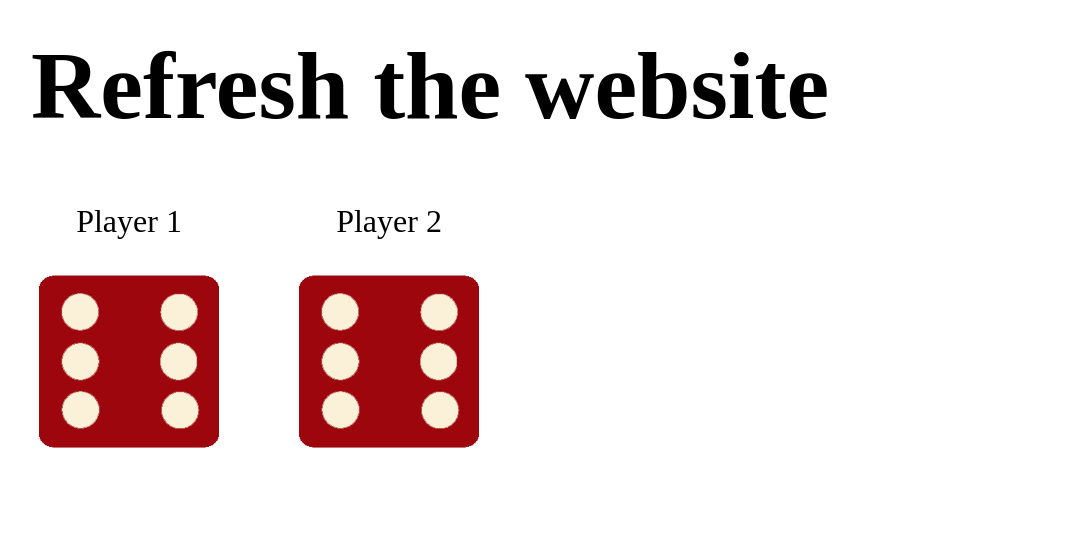
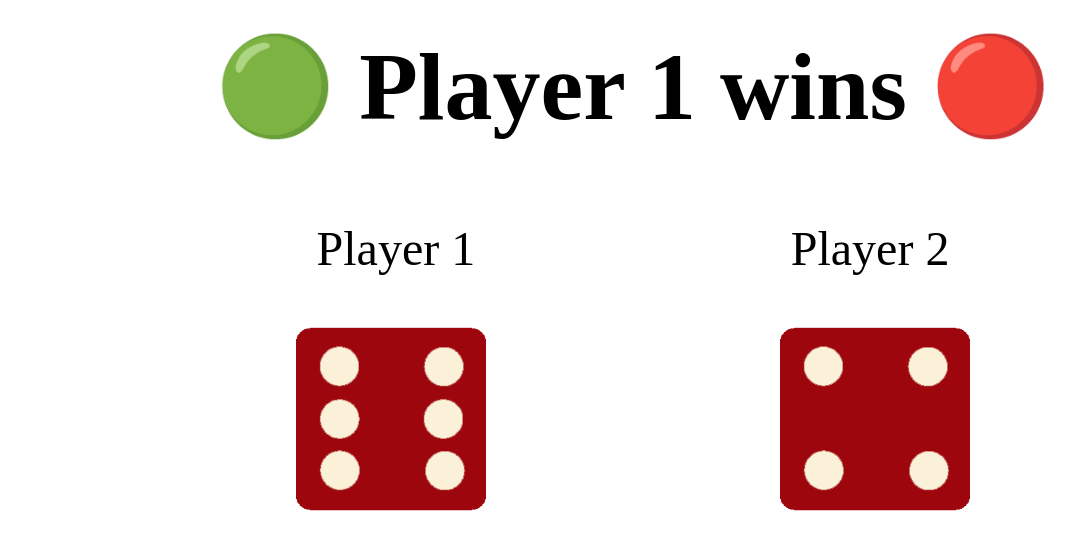
Before and after one commit to lexisgasa/roll-a-dice, a plain HTML site: page index.html in a window 1280 px wide. Shown: the whole page, without its empty margins (7-1082 px from the left). Drawn offline with Linux system fonts and the light colour scheme.

Commit message:
functionally finished

```diff
--- a/index.html
+++ b/index.html
@@ -13,14 +13,20 @@
     <div class="title">
         <h1>Refresh the website</h1>
 
-        <div class="dice">
-            <p>Player 1</p>
-            <img src="./images/dice6.png" alt="Image of dice">
+        <div>
+            <div class="text">
+                <p>Player 1</p>
+                <p>Player 2</p>
+            </div>
+
         </div>
 
-        <div class="dice">
-            <p>Player 2</p>
-            <img src="./images/dice6.png" alt="Image of dice">
+        <div>
+            <div class="image">
+                <img src="./images/dice6.png" alt="Image of dice">
+                <img src="./images/dice6.png" alt="Image of dice">
+            </div>
+
         </div>
 
     </div>
--- a/script.js
+++ b/script.js
@@ -1,4 +1,21 @@
-function generateNumber () {
+let randomNumber1 = Math.floor(Math.random()*6)+1;
 
-    return Math.floor(Math.random()*6)+1
-};
+let randomNumber2 = Math.floor(Math.random()*6)+1;
+
+let getRandomImage1 = "./images/dice" + randomNumber1 + ".png"
+
+let getRandomImage2 = "./images/dice" + randomNumber2 + ".png"
+
+document.querySelectorAll("img")[0].setAttribute("src", getRandomImage1);
+
+document.querySelectorAll("img")[1].setAttribute("src", getRandomImage2);
+
+
+if (randomNumber1 > randomNumber2) {
+    document.querySelector("h1").textContent = "🟢 Player 1 wins 🔴"
+}
+else if (randomNumber2 > randomNumber1) {
+    document.querySelector("h1").textContent = "🔴 Player 2 wins 🟢"
+}
+
+else document.querySelector("h1").textContent = "Draw!"
--- a/styles.css
+++ b/styles.css
@@ -1,23 +1,24 @@
-.container {
-    width: 70%;
-    margin: auto;
-    text-align: center;
+.text {
+    display: flex;
+    font-size: 3rem;
+    justify-content: space-evenly;
+
 }
 
-.dice {
-    text-align: center;
-    display: inline-block;
+.image {
+    display: flex;
+    justify-content: space-evenly;
+
 }
 
 h1 {
+    display: flex;
+    justify-content: center;
     margin: 30px;
     font-size: 6rem;
-}
 
-p {
-    font-size: 2rem;
 }
 
 img {
-    width: 70%;
+    width: 15%;
 }
```
